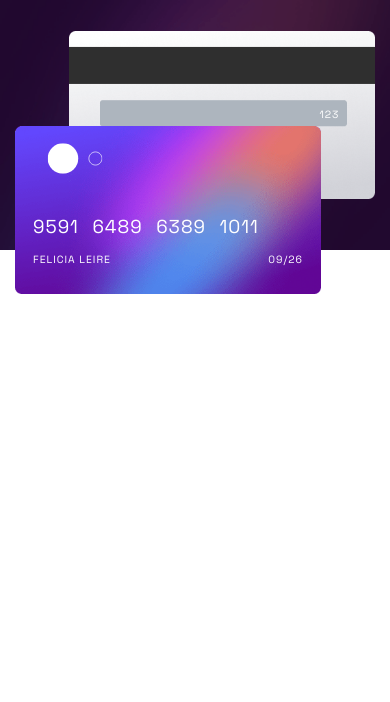
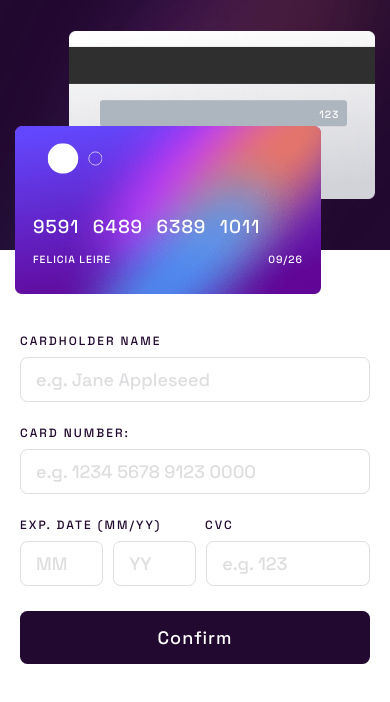
Before and after one commit to zflegle3/payment-form, a website built with webpack: page dist/index.html in a window 390 px wide. Built offline with Linux system fonts and the light colour scheme.

Commit message:
Updated Html and styling for mobile

```diff
--- a/src/style.css
+++ b/src/style.css
@@ -44,9 +44,15 @@ table {
     box-sizing: border-box;
     font-size: 10px;
     font-family: 'Space Grotesk', sans-serif;
+    font-weight: 500;
 
 
-    --text-lt: #ffffff;
+    --text-wt: hsl(0, 0%, 100%);
+    --text-grey-a: hsl(270, 3%, 87%);
+    --text-grey-b: hsl(279, 6%, 55%);
+    --text-dark: hsl(278, 68%, 11%);
+    --err-red: hsl(0, 100%, 66%);
+
 }
 
 
@@ -56,7 +62,7 @@ body {
   background-repeat: no-repeat;
   background-position: top;
 
-  height: 100vh;
+  min-height: 100vh;
   width: 100vw;
 
   display: flex;
@@ -121,7 +127,7 @@ body {
     font-size: clamp(1rem, 3.2vw - 0.2rem, 1.8rem);
     letter-spacing: 0.1rem;
     padding: 0.5rem;
-    color: var(--text-lt);
+    color: var(--text-wt);
 }
 
 
@@ -149,11 +155,6 @@ body {
     width: 100%;
 }
 
-.container-b {
-    /* border: 1px solid red; */
-    width: 100%;
-    flex-grow: 1;
-}
 
 .card-logo {
     grid-area: 1/1/2/2;
@@ -184,7 +185,7 @@ body {
 .card-number p {
     /* font-size: 3rem; */
     font-size: clamp(1.5rem, 4.8vw, 3rem);
-    color: var(--text-lt);
+    color: var(--text-wt);
     letter-spacing: 0.1rem;
 }
 
@@ -199,6 +200,150 @@ body {
 .card-info p {
     font-size: 1rem;
     font-size: clamp(1rem, 3.2vw - 0.2rem, 1.8rem);
-    color: var(--text-lt);
+    color: var(--text-wt);
     letter-spacing: 0.1rem;
 }
+
+
+
+
+.container-b {
+    position: relative;
+    /* border: 1px solid red; */
+    width: 100%;
+    flex-grow: 1;
+    display: flex;
+    flex-direction: column;
+    justify-content: flex-start;
+    align-items: center;
+    padding: 0rem 0.5rem;
+}
+
+#card-form {
+    width: 100%;
+    margin-top: 12rem;
+}
+
+
+.input-item {
+    width: 100%;
+    display: flex;
+    flex-direction: column;
+    justify-content: center;
+    align-items: flex-start;
+    margin-top: 1.5rem;
+}
+
+.input-item label {
+    font-size: 1.2rem;
+    letter-spacing: 0.2rem;
+    margin-bottom: 1rem;
+    color: var(--text-dark);
+}
+
+.input-item input {
+    width: 100%;
+    font-size: 1.8rem;
+    padding: 1rem 1.5rem;
+    color: var(--text-grey-b);
+    border-radius: 0.75rem;
+    border: 1px solid var(--text-grey-a);
+}
+
+::placeholder {
+    color: var(--text-grey-a);
+}
+
+
+.input-items-multipls {
+    width: 100%;
+}
+
+.label-container {
+    width: 100%;
+    display: flex;
+    justify-content: center;
+    align-items: center;
+    margin-top: 1.5rem;
+    gap: 2rem;
+}
+
+.label-container label {
+    font-size: 1.2rem;
+    letter-spacing: 0.2rem;
+    margin-bottom: 1rem;
+    color: var(--text-dark);
+}
+
+.exp-label {
+    width: 50%;
+}
+
+.cvc-label {
+    width: 50%;
+}
+
+.input-container {
+    width: 100%;
+    display: flex;
+    justify-content: center;
+    align-items: center;
+    gap: 1rem;
+}
+
+.input-container input {
+    font-size: 1.8rem;
+    padding: 1rem 1.5rem;
+    color: var(--text-grey-b);
+    border-radius: 0.75rem;
+    border: 1px solid var(--text-grey-a);
+}
+
+#month {
+ /* flex-grow: 1; */
+    width: 25%;
+}
+
+#year {
+/* flex-grow: 1; */
+    width: 25%;
+}
+
+#cvc {
+    /* flex-grow: 2; */
+    width: 50%;
+}
+
+button {
+    width: 100%;
+    margin-top: 1.5rem;
+    padding: 1.5rem;
+    text-align: center;
+    color: var(--text-wt);
+    font-size: 1.8rem;
+    background-color: var(--text-dark);
+    border-radius: 0.75rem;
+    letter-spacing: 0.1rem;
+    border: none;
+}
+
+
+#name-err, #num-err {
+    font-size: 1rem;
+    color: var(--err-red);
+    margin-top: 1rem;
+}
+
+.error-container {
+    display: flex;
+    flex-direction: row;
+    justify-content: center;
+    align-items: center;
+    gap: 2rem;
+}
+
+.error-container p {
+    width: 50%;
+    margin-top: 1rem;
+    color: var(--err-red);
+}
```
Also changed, not shown: dist/bundle.js, dist/index.html.
